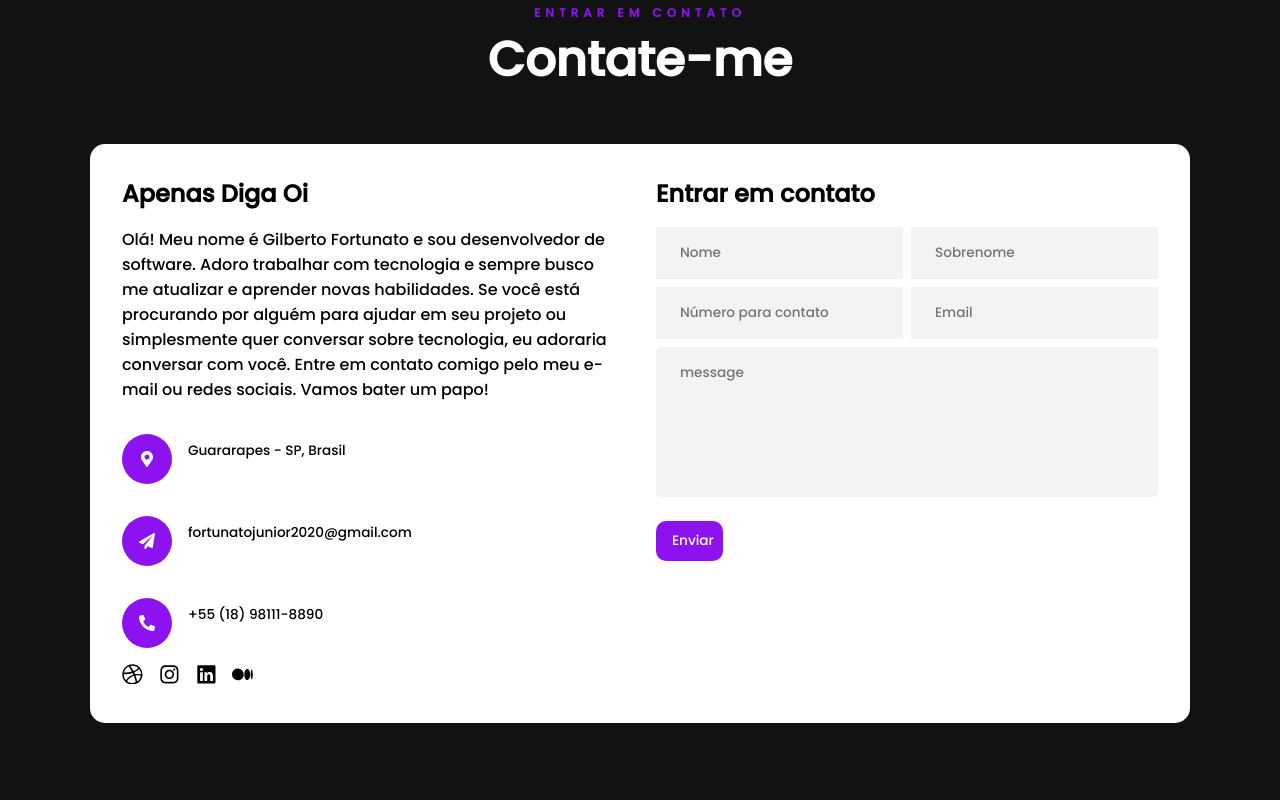
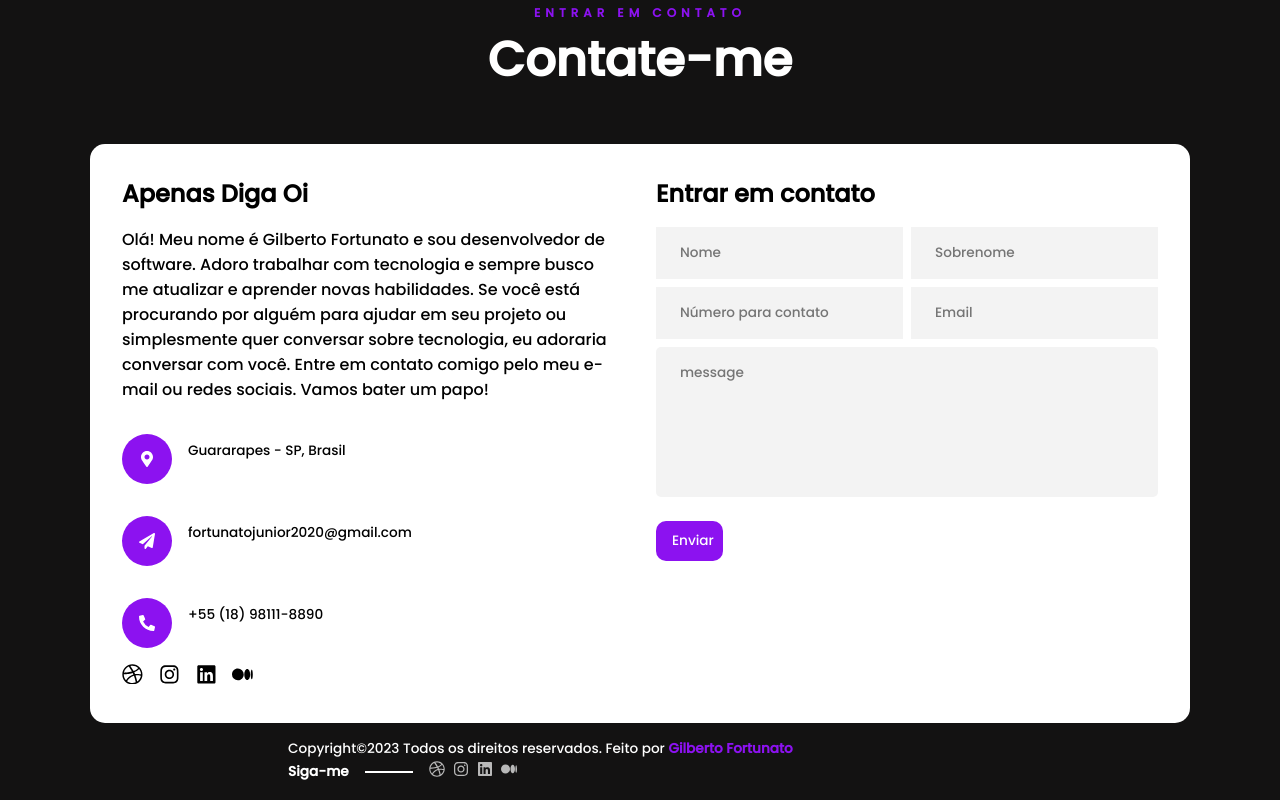
Before and after one commit to xuniorss/portfolio-typescript, a React (Vite) app: page / in a window 1280 px wide. Shown: the part 4033-4833 px from the top of the page. Before the commit the page ends 4756 px from the top, so only its background shows below. Built offline with nearby package versions, Linux system fonts and the light colour scheme.

Commit message:
footer e getYear hook

```diff
--- a/src/App.tsx
+++ b/src/App.tsx
@@ -1,5 +1,6 @@
 import About from './components/container/About'
 import Contact from './components/container/Contact'
+import Footer from './components/container/Footer'
 import Home from './components/container/Home'
 import Portfolio from './components/container/Portfolio'
 import Skills from './components/container/Skills'
@@ -15,6 +16,7 @@ export default function App() {
          <Skills />
          <Portfolio />
          <Contact />
+         <Footer />
       </div>
    )
 }
--- /dev/null
+++ b/src/components/container/Footer/footer.scss
@@ -0,0 +1,53 @@
+.footer {
+   display: flex;
+   justify-content: space-between;
+   align-items: center;
+   flex-wrap: wrap;
+   padding: 1rem 3rem;
+   max-width: 800px;
+   margin-left: auto;
+   margin-right: auto;
+   color: white;
+   column-gap: 2rem;
+
+   .copyright {
+      p {
+         font-size: 0.85rem;
+
+         span {
+            color: #8c12f0;
+            font-weight: 800;
+         }
+      }
+   }
+
+   .followMe {
+      display: flex;
+      align-items: center;
+      gap: 1rem;
+
+      h4 {
+         font-size: 0.85rem;
+      }
+
+      .stick {
+         height: 2px;
+         width: 3rem;
+         background: white;
+      }
+
+      .social_icons {
+         display: flex;
+         gap: 0.5rem;
+
+         svg {
+            opacity: 0.7;
+            cursor: pointer;
+
+            &:hover {
+               opacity: 1;
+            }
+         }
+      }
+   }
+}
--- /dev/null
+++ b/src/components/container/Footer/index.tsx
@@ -0,0 +1,36 @@
+import './footer.scss'
+import { motion } from 'framer-motion'
+import { useAge } from '../../../hooks/useAge'
+import { socialIcons } from '../../../utils/data'
+
+export default function Footer() {
+   const { currentYear } = useAge()
+
+   return (
+      <motion.div
+         initial={{ opacity: 0 }}
+         whileInView={{
+            opacity: 1,
+         }}
+         transition={{ duration: 1.5 }}
+         className="footer"
+      >
+         <div className="copyright">
+            <p>
+               Copyright&copy;{currentYear} Todos os direitos reservados. Feito por{' '}
+               <span>Gilberto Fortunato</span>
+            </p>
+         </div>
+         <div className="followMe">
+            <h4>Siga-me</h4>
+            <div className="stick"></div>
+            <div className="social_icons">
+               {socialIcons.map((socialIcon, index) => {
+                  let Icon = socialIcon.icon
+                  return <div key={index}>{<Icon />}</div>
+               })}
+            </div>
+         </div>
+      </motion.div>
+   )
+}
--- a/src/hooks/useAge/index.ts
+++ b/src/hooks/useAge/index.ts
@@ -1,10 +1,11 @@
-import { differenceInYears } from 'date-fns'
+import { differenceInYears, getYear } from 'date-fns'
 
 export function useAge() {
    const birthDate = new Date(1998, 1, 27)
    const currentDate = new Date()
 
    const age = differenceInYears(currentDate, birthDate)
+   const currentYear = getYear(currentDate)
 
-   return { age }
+   return { age, currentYear }
 }
```
